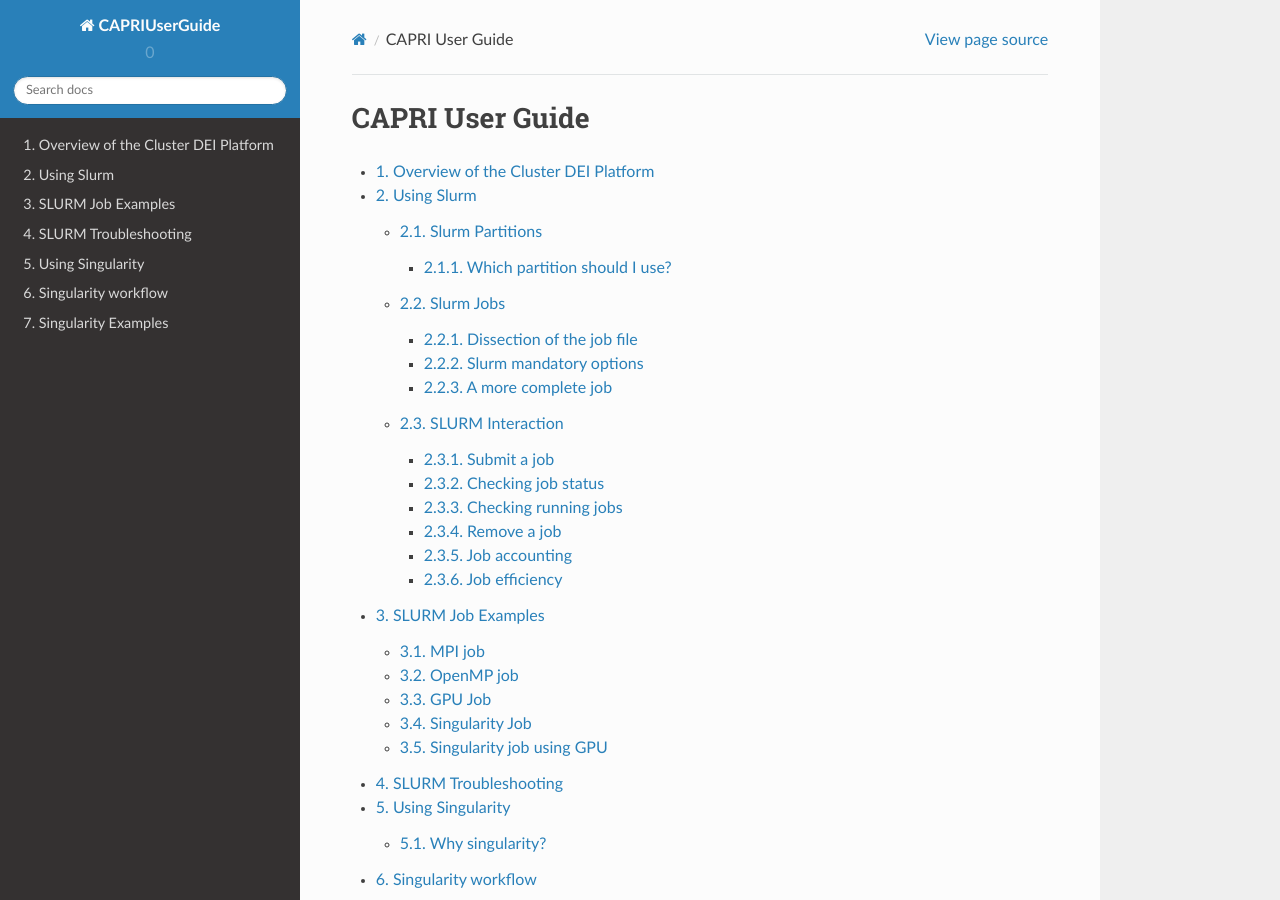
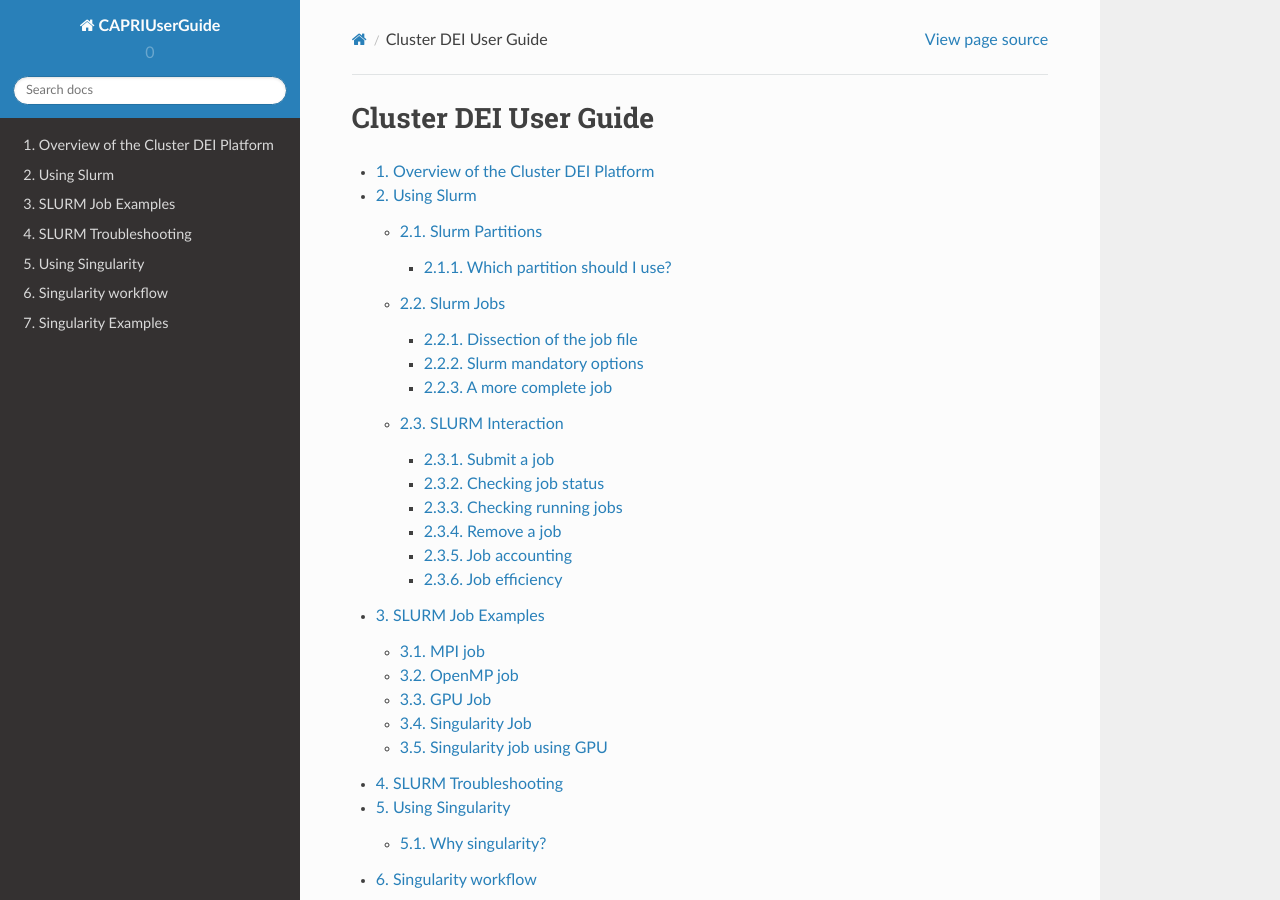
Before and after one commit to agostinoandriolo/clusterDEIguide, a Sphinx documentation site: the page built from ClusterDEIUserGuide-master/docs/index.rst, in a window 1280 px wide and 900 px high. Built offline with Sphinx 7.4.7 and the Read the Docs theme 2.0.0, drawn with Linux system fonts in a browser that asks for light colours.

Commit message:
Update index.rst

```diff
--- a/ClusterDEIUserGuide-master/docs/index.rst
+++ b/ClusterDEIUserGuide-master/docs/index.rst
@@ -1,10 +1,10 @@
-.. CAPRIUserGuide documentation master file, created by
+.. ClusterDEIUserGuide documentation master file, created by
    sphinx-quickstart on Tue Dec 17 10:26:09 2019.
    You can adapt this file completely to your liking, but it should at least
    contain the root `toctree` directive.
 
-CAPRI User Guide
-================
+Cluster DEI User Guide
+======================
 
 .. toctree::
    :maxdepth: 3
```
